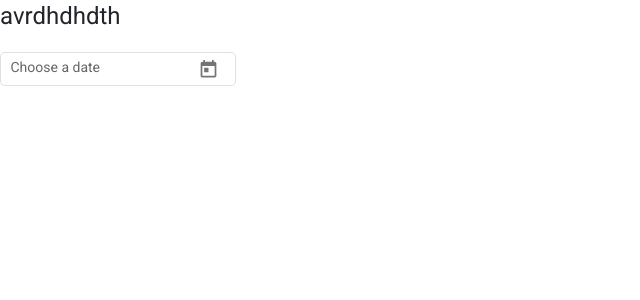
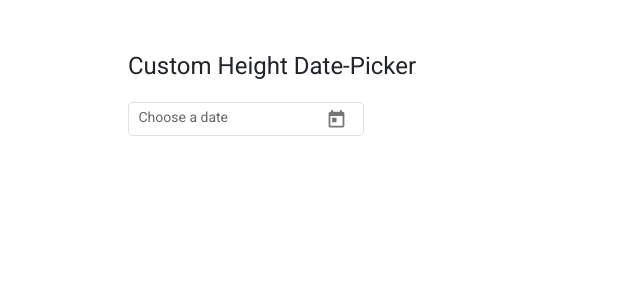
Before and after one commit to Haresh-thumar/Card-UI-in-Angular-14, an Angular app: page / in a window 1280 px wide. Shown: the top 300 px of the page, without its empty margins (0-640 px from the left). Built offline with nearby package versions, Linux system fonts and the light colour scheme.

Commit message:
change hover effect in mat-form-field

```diff
--- a/src/app/app.component.html
+++ b/src/app/app.component.html
@@ -1,7 +1,8 @@
 <router-outlet></router-outlet>
 
-<h1>avrdhdhdth</h1>
 
+<div style="width: 80%; margin:0 auto; top: 50px; position: relative;">
+  <h1>Custom Height Date-Picker</h1>
 
   <mat-form-field appearance="outline">
     <mat-label>Choose a date</mat-label>
@@ -9,3 +10,4 @@
     <mat-datepicker-toggle matSuffix [for]="picker"></mat-datepicker-toggle>
     <mat-datepicker #picker></mat-datepicker>
   </mat-form-field>
+</div>
--- a/src/app/app.component.scss
+++ b/src/app/app.component.scss
@@ -1,6 +1,7 @@
 ::ng-deep .mat-form-field-flex > .mat-form-field-infix {
   padding: 0.4em 0px !important;
 }
+
 ::ng-deep .mat-form-field-label-wrapper {
   top: -1.5em;
 }
@@ -9,3 +10,7 @@
   transform: translateY(-1.1em) scale(0.75);
   width: 133.33333%;
 }
+
+::ng-deep.mat-form-field-flex:hover .mat-form-field-outline {
+  opacity: 0.1 !important;
+}
--- a/src/styles.scss
+++ b/src/styles.scss
@@ -136,8 +136,6 @@ hr.pickup-Header-Hr {
 html,
 body {
   height: 100%;
-}
-body {
   margin: 0;
   font-family: Roboto, "Helvetica Neue", sans-serif;
 }
```
Lines whose indentation alone changed are shown as unchanged.
